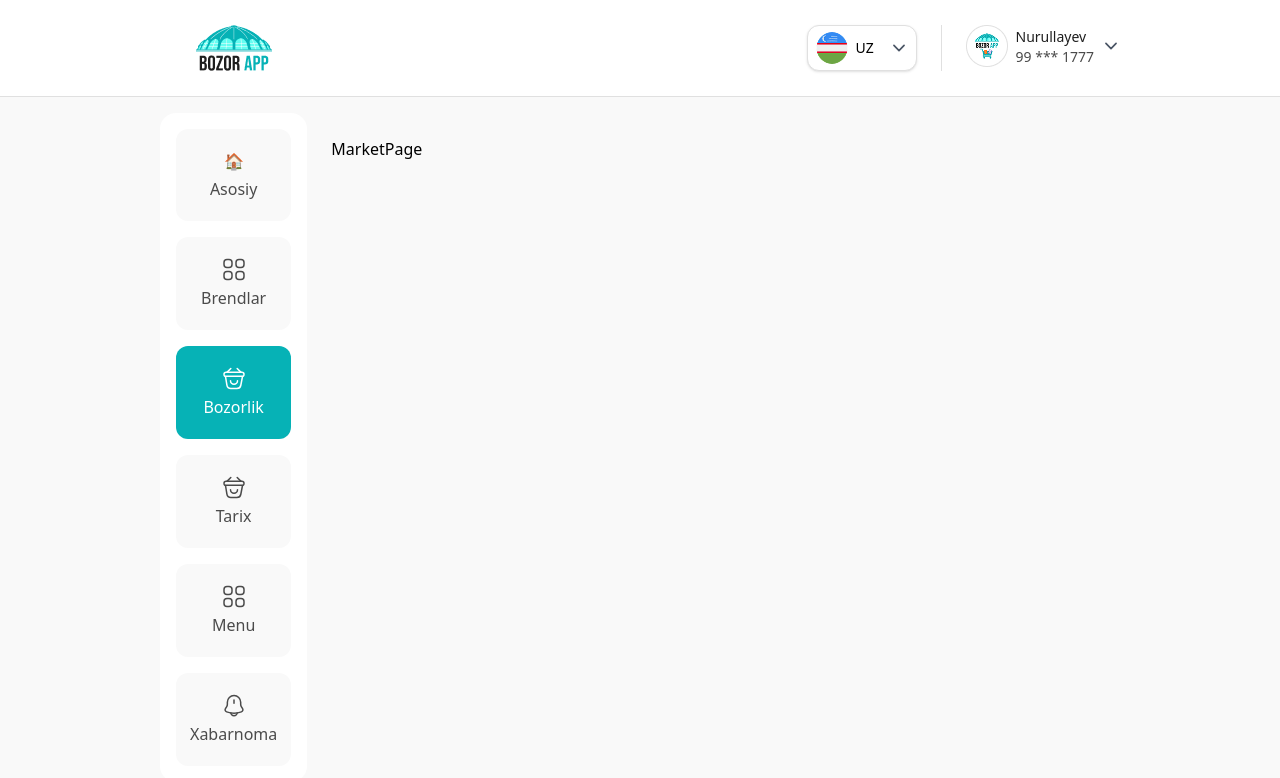
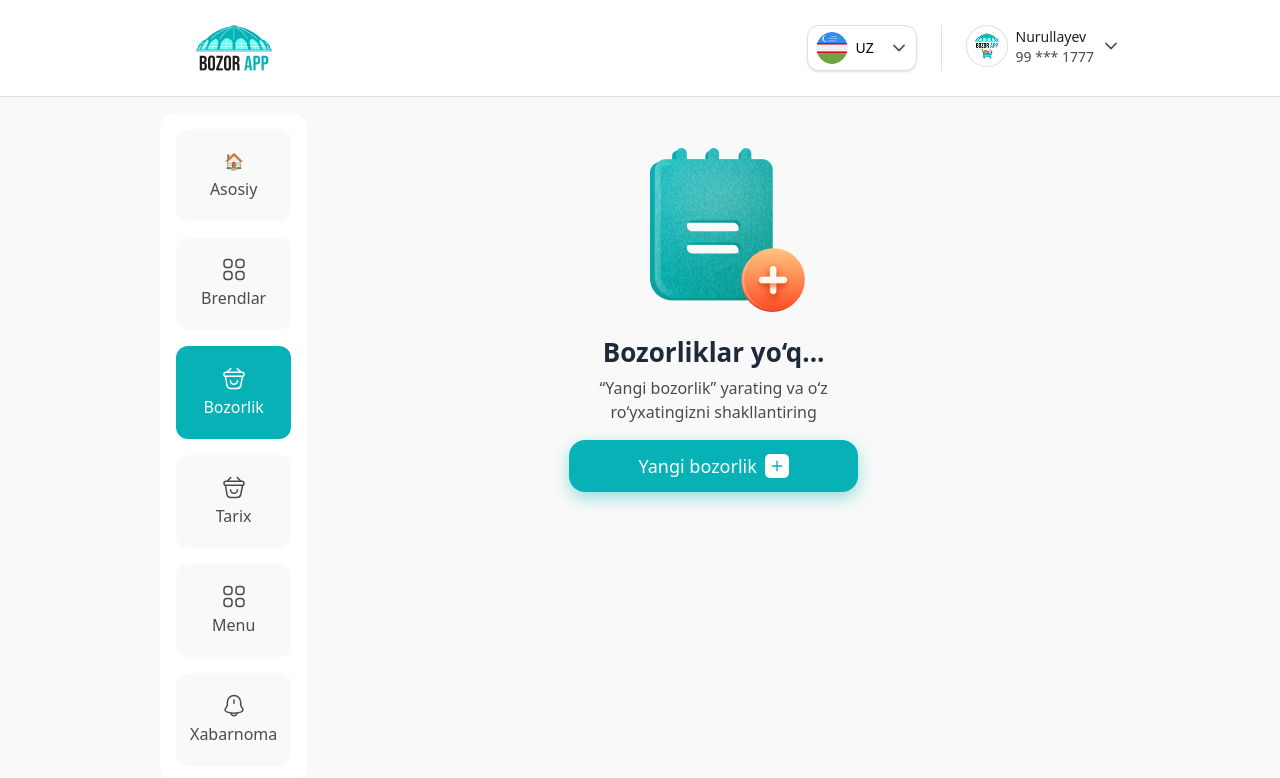
Before and after one commit to 932525862/BozozrApp, a React (Vite) app: page /markets in a window 1280 px wide. Shown: the top 778 px of the page. Built offline with nearby package versions, Linux system fonts and the light colour scheme.

Commit message:
add: custom button and emptyshoppinglist component

```diff
--- /dev/null
+++ b/src/components/CustomButton.jsx
@@ -0,0 +1,14 @@
+import React from "react";
+
+const CustomButton = ({ children, onClick, className = "" }) => {
+  return (
+    <button
+      onClick={onClick}
+      className={`flex items-center cursor-pointer justify-center gap-2 bg-[#06B2B6] text-white font-medium text-lg px-8 py-3 rounded-2xl shadow-[0_6px_16px_rgba(0,183,179,0.4)] hover:opacity-90 transition ${className}`}
+    >
+      {children}
+    </button>
+  );
+};
+
+export default CustomButton;
--- a/src/pages/markets/MarketPage.jsx
+++ b/src/pages/markets/MarketPage.jsx
@@ -1,8 +1,9 @@
 import React from 'react'
+import EmptyShoppingList from './components/EmptyShoppingList'
 
 const MarketPage = () => {
   return (
-    <div>MarketPage</div>
+    <div><EmptyShoppingList/></div>
   )
 }
 
--- /dev/null
+++ b/src/pages/markets/components/EmptyShoppingList.jsx
@@ -0,0 +1,32 @@
+import { LuPlus } from "react-icons/lu";
+import emptyMarket from "../../../assets/emptymarket.png";
+import CustomButton from "../../../components/CustomButton";
+
+export default function EmptyShoppingList() {
+  return (
+    <div className="w-full h-full flex justify-center items-center">
+      <div className="flex flex-col items-center justify-center text-center space-y-4 max-w-[289px]">
+        {/* Icon */}
+        <div className="relative">
+          <img src={emptyMarket} alt="photo" />
+        </div>
+
+        {/* Texts */}
+        <div>
+          <h2 className="text-[26px] font-[600] text-gray-800">
+            Bozorliklar yo‘q...
+          </h2>
+          <p className="mt-1 text-[16px] text-[#4B4B4B]">
+            “Yangi bozorlik” yarating va o‘z ro‘yxatingizni shakllantiring
+          </p>
+        </div>
+
+        {/* Button */}
+        <CustomButton className="w-full">
+          <span>Yangi bozorlik</span>
+          <span className="bg-white w-[24px] h-[24px] flex justify-center items-center rounded-[5px] text-[#06B2B6]"><LuPlus className="text-[16px]" /></span>
+        </CustomButton>
+      </div>
+    </div>
+  );
+}
```
Also changed, not shown: src/assets/emptymarket.png (added).
